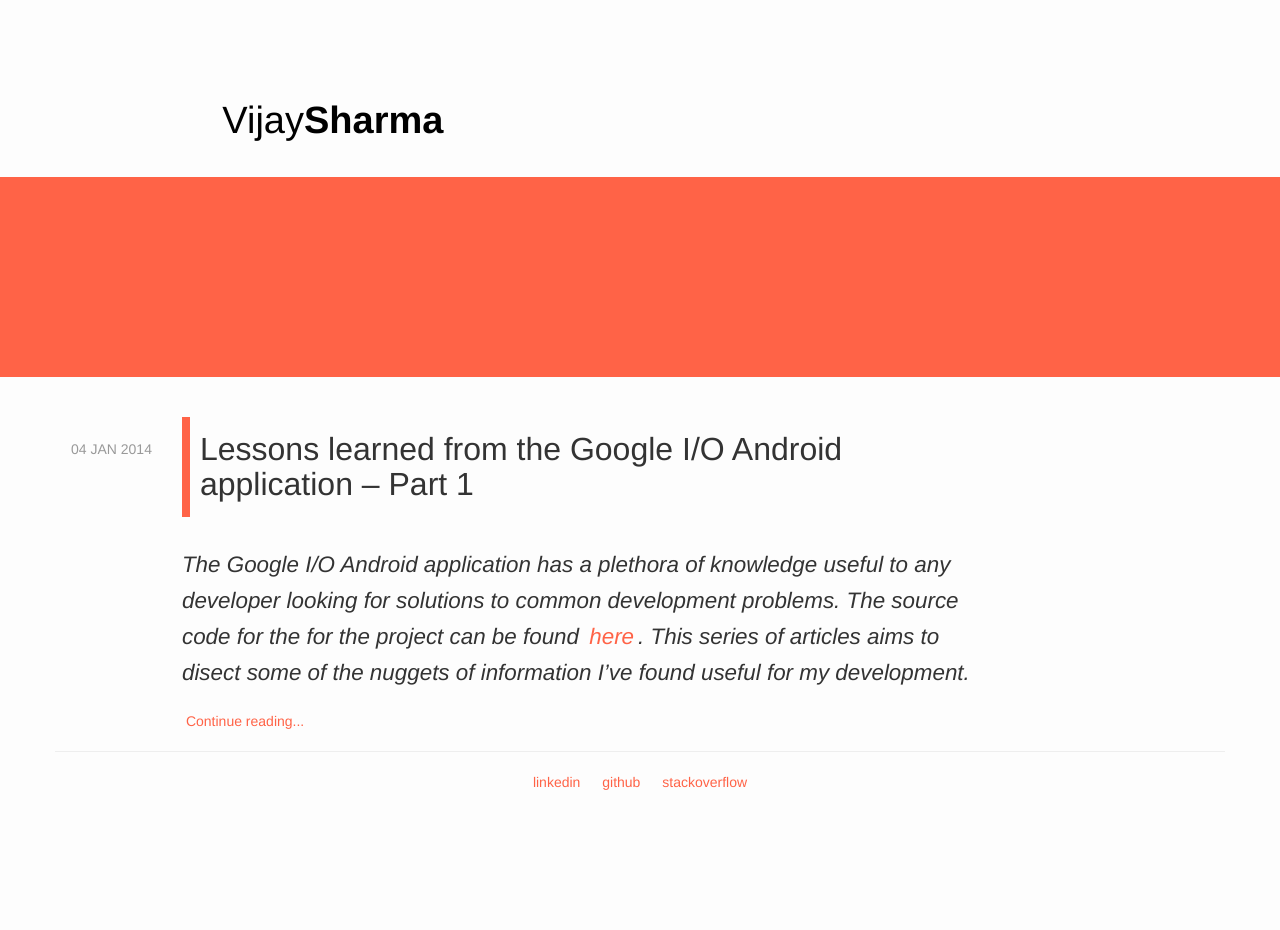
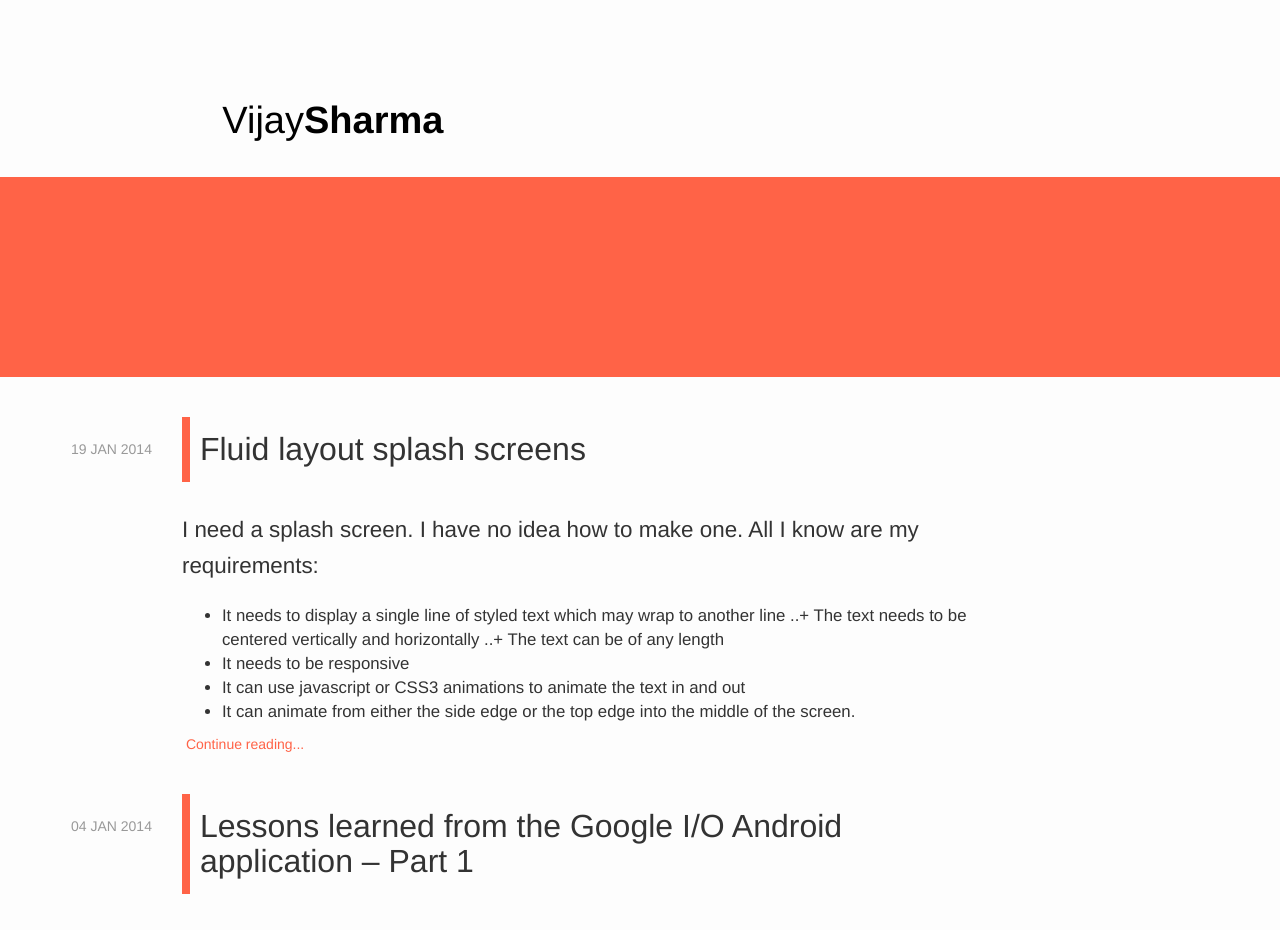
Before and after one commit to vijaysharm/vijaysharm.github.io, a Jekyll site: the page built from index.html, in a window 1280 px wide. Shown: the top 930 px of the page. Built offline with Jekyll 4.4.1, drawn with Linux system fonts in a browser that asks for light colours; the list of posts is cut into pages by our own code; before the commit the page ends 900 px from its top, so only the background shows below that; some of the changed lines change nothing that is shown.

Commit message:
add post on fluid splash screens

```diff
--- a/_layouts/default.html
+++ b/_layouts/default.html
@@ -32,6 +32,7 @@
 		{% include footer.html %}
 	</section>
 
+	<script async src="//codepen.io/assets/embed/ei.js"></script>
 	<script src="/javascript/prism.js"></script>
 	<script>
 	  (function(i,s,o,g,r,a,m){i['GoogleAnalyticsObject']=r;i[r]=i[r]||function(){
--- /dev/null
+++ b/_posts/2014-01-19-fluid-layout-splash-screen.md
@@ -0,0 +1,43 @@
+---
+layout: post
+title: Fluid layout splash screens
+---
+I need a splash screen. I have no idea how to make one. All I know are my requirements:
++ It needs to display a single line of styled text which may wrap to another line
+..+ The text needs to be centered vertically and horizontally
+..+ The text can be of any length
++ It needs to be responsive
++ It can use javascript or CSS3 animations to animate the text in and out
++ It can animate from either the side edge or the top edge into the middle of the screen.
+
+What I don't know is how I'm going to do this. Where do I start? Well, I'll guess I'll start with trying to get my page to display text that's centered vertically and horizontally on the page....(fast forward 10 minutes of googling)... Well, clearly its [not][1] [obvious][2]. I'm not sure what the best way to do this is, but I'll just use the div/table method. It seems to do the trick with very little CSS. I'm sure the other techniques are semantically better, but I'll have to weigh the pros and cons later. The fact of the matter is, it centers my text, and does so in a responsive way. Four requirements down!
+
+
+<p data-height="268" data-theme-id="0" data-slug-hash="Lxabj" data-default-tab="css" class='codepen'>See the Pen <a href='http://codepen.io/vijaysharma/pen/Lxabj'>Lxabj</a> by Vijay Sharma (<a href='http://codepen.io/vijaysharma'>@vijaysharma</a>) on <a href='http://codepen.io'>CodePen</a>.</p>
+
+
+Now I need to figure out how to animate this thing in. Historically, the way I tend to know how I'm going to animate something is by rendering it at its start position, and then at its end position. Then I try to do the mental substraction that tells me what properties I need to change to get it from position A, to position B. The good news is I already have position B done!
+
+
+To figure out what position A is, I'll first need the freedom to move the text inside the block. Since the block is defined as a table taking up 100% of the space with a single cell, the title cell will take up all the space as well, the only thing I can grab a hold of and animate are the edges of the cell. I'll do this by first giving my splash-title element a position of relative and a top of 0% and left of 0%. This still gives me my position B, but now I can play around with the top and left values using ChromeDevTools or FireBug.
+
+
+<p data-height="268" data-theme-id="0" data-slug-hash="rlzgJ" data-default-tab="css" class='codepen'>See the Pen <a href='http://codepen.io/vijaysharma/pen/rlzgJ'>rlzgJ</a> by Vijay Sharma (<a href='http://codepen.io/vijaysharma'>@vijaysharma</a>) on <a href='http://codepen.io'>CodePen</a>.</p>
+
+
+Note that I added overflow: hidden to the parent block so as I play around with the left and top values of the title, I don't get a scroll bar. If I set the left to 100%, the text slides all the way off screen, but I want it to slide in the from the left (just because I think it looks better), I can set the left to -100%. That means I can just animate the left position from -100% to 0, and Ill have my splash screen ready to go! I could even have it drop from the top of the screen using a starting position of -100% and an end position of 0% and voila! Since my requirements state that I can use either javascript or CSS3, I'll just demo using CSS3 transitions.
+
+
+<p data-height="268" data-theme-id="0" data-slug-hash="ofAmj" data-default-tab="result" class='codepen'>See the Pen <a href='http://codepen.io/vijaysharma/pen/ofAmj'>ofAmj</a> by Vijay Sharma (<a href='http://codepen.io/vijaysharma'>@vijaysharma</a>) on <a href='http://codepen.io'>CodePen</a>.</p>
+
+
+All I need to do here is pretty things up with some custom fonts, and some color, and use a much better animation than a simple slide in (anyone try [animate.js][3]? or [rebound.js][4]? or [impress.js][5]?).
+
+
+At this point you might have a lot of question, like "Why did you use the div-table method?", or "Isn't it inefficient to move a whole div around the screen than try to figure out how to move just text (saving not having to re-render a 100%x100% element and just that piece and not the whole view)". The choices I made were in the name of getting it done. From here, we can discuss alternative solutions.
+
+[1]: http://css-tricks.com/centering-in-the-unknown/
+[2]: http://designshack.net/articles/css/how-to-center-anything-with-css/
+[3]: http://daneden.github.io/animate.css/
+[4]: http://facebook.github.io/rebound/
+[5]: http://bartaz.github.io/impress.js/
--- a/css/custom.css
+++ b/css/custom.css
@@ -59,6 +59,10 @@ a:active {text-decoration:none;}
 	line-height: 130%;
 	font-size: 1.2em;
 	margin-bottom: 20px;
+}
+
+li {
+	font-size: 1.2em;
 }
 
 .footer {
```
